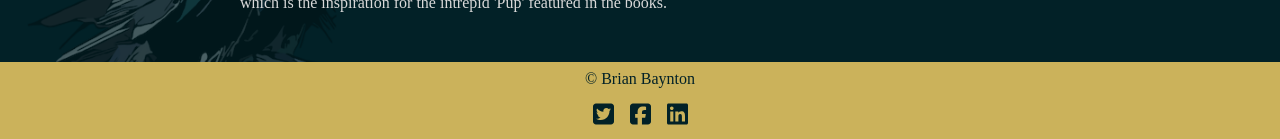
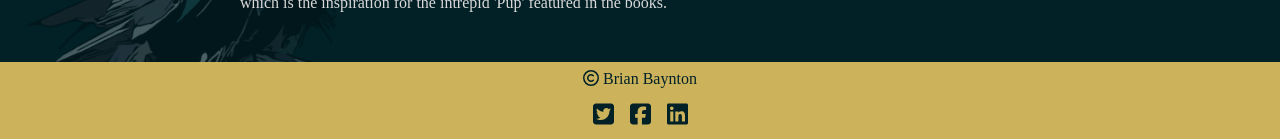
Before and after one commit to Kaz1022/liamhicks, a React (Create React App) app: page / in a window 1280 px wide. Shown: the part 1134-1273 px from the top of the page. Built offline with nearby package versions, Linux system fonts and the light colour scheme; a web font is replaced by a local one.

Commit message:
change copyright font

```diff
--- a/src/components/Footer.jsx
+++ b/src/components/Footer.jsx
@@ -1,13 +1,14 @@
 import React from 'react';
 import { FontAwesomeIcon } from '@fortawesome/react-fontawesome'
 import { faLinkedin, faSquareFacebook, faSquareTwitter } from '@fortawesome/free-brands-svg-icons'
+import { faCopyright } from '@fortawesome/free-regular-svg-icons'
 import '../Sass/Footer.scss';
 
 function Footer() {
   return (
     <div className="footer">
       <div className="f-content">
-        <span>&copy; Brian Baynton</span>
+        <span><FontAwesomeIcon icon={faCopyright} size="s" /> Brian Baynton</span>
         <div className="f-icons">
           <a href="https://twitter.com/brian_baynton13" target="_blank" rel="noopener noreferrer">
           <FontAwesomeIcon icon={faSquareTwitter} size="xl" />
```
